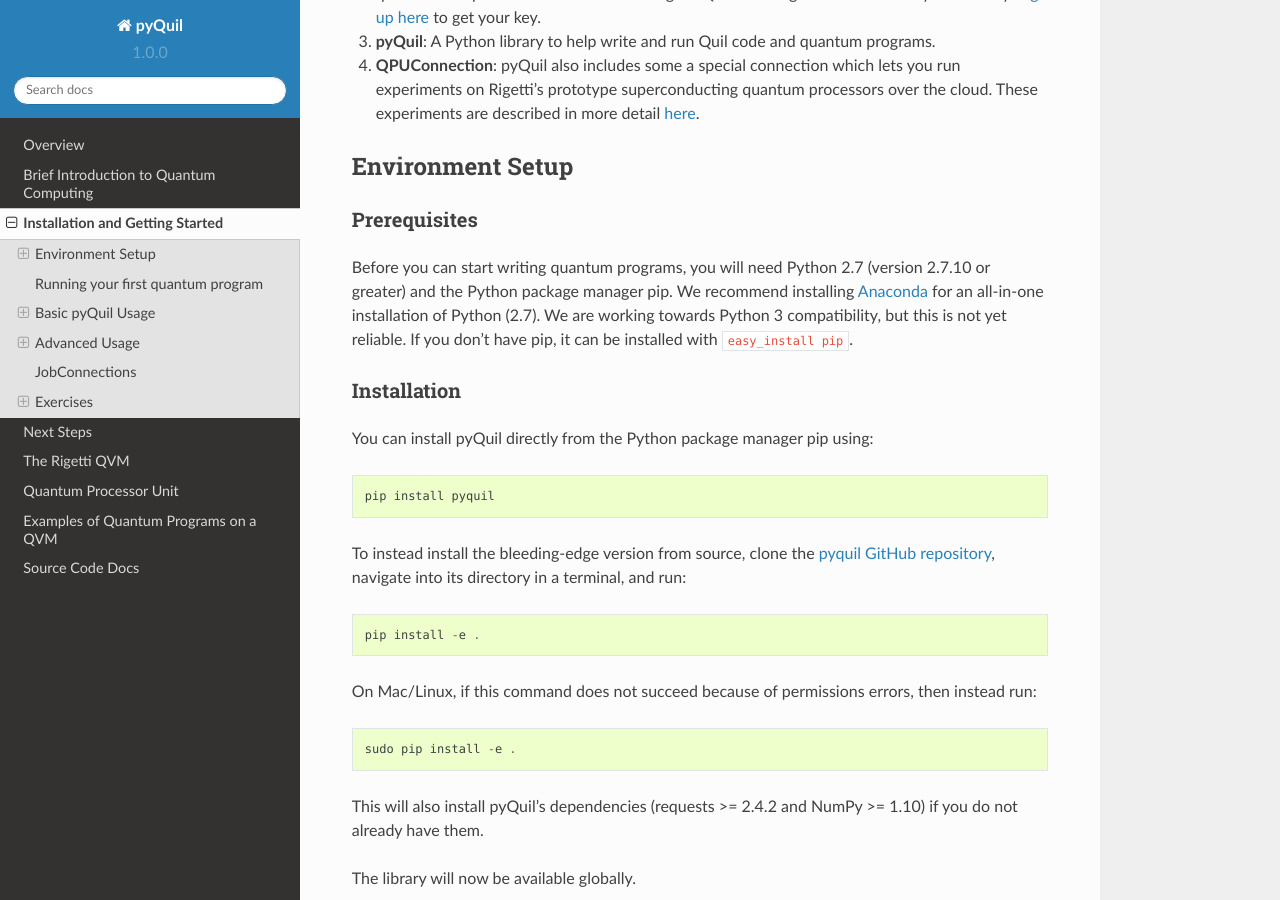
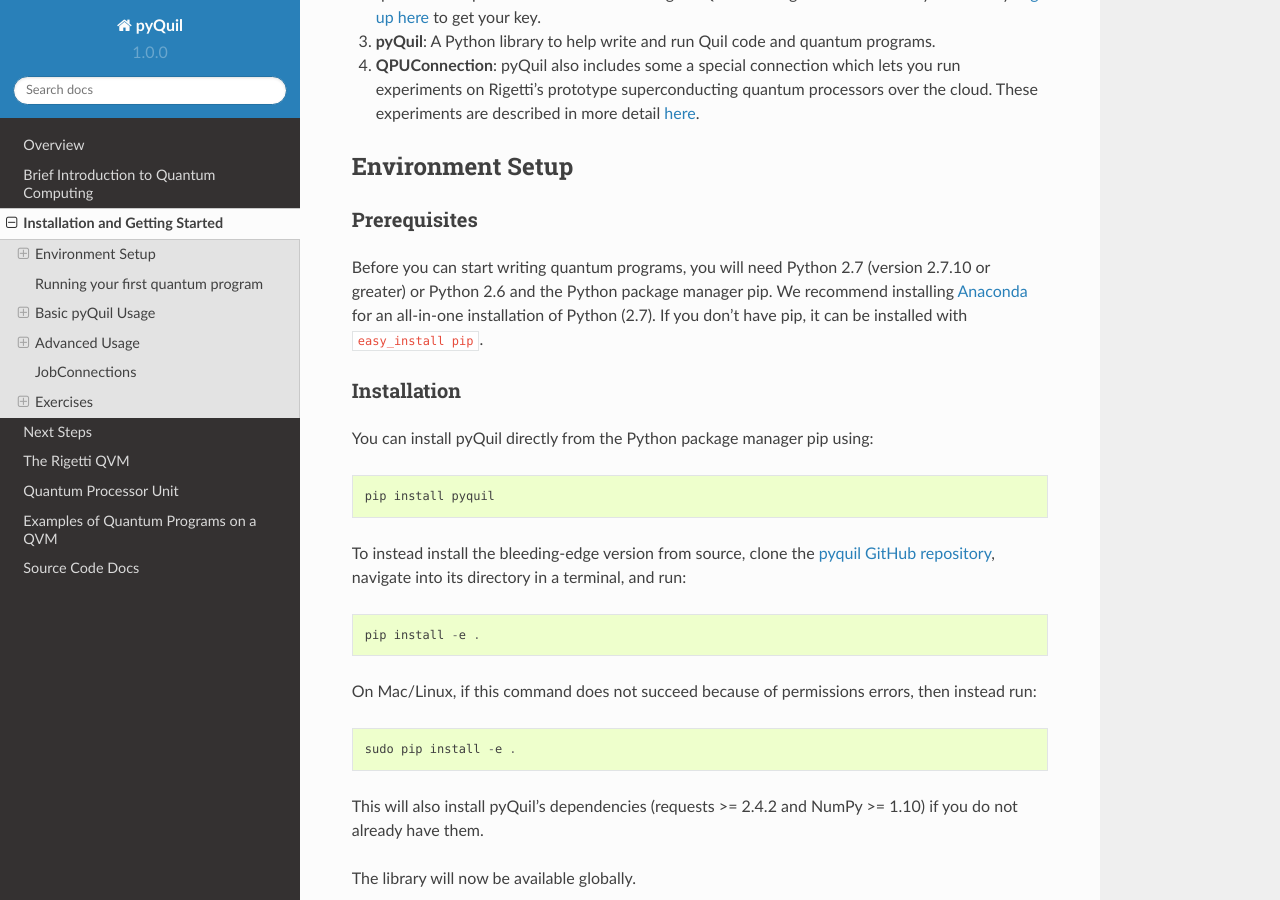
Before and after one commit to rigetti/pyquil, a Sphinx documentation site: the page built from docs/source/getting_started.rst, in a window 1280 px wide and 900 px high, scrolled down 636 px. Built offline with Sphinx 7.4.7 and the Read the Docs theme 2.0.0, drawn with Linux system fonts in a browser that asks for light colours.

```diff
--- a/docs/source/getting_started.rst
+++ b/docs/source/getting_started.rst
@@ -43,11 +43,10 @@
 ~~~~~~~~~~~~~
 
 Before you can start writing quantum programs, you will need Python 2.7
-(version 2.7.10 or greater) and the
+(version 2.7.10 or greater) or Python 2.6 and the
 Python package manager pip. We recommend installing
 `Anaconda <https://www.continuum.io/downloads>`__ for an all-in-one
-installation of Python (2.7). We are working towards Python 3 compatibility, but
-this is not yet reliable.  If you don't have pip, it can be
+installation of Python (2.7). If you don't have pip, it can be
 installed with ``easy_install pip``.
 
 Installation
```
